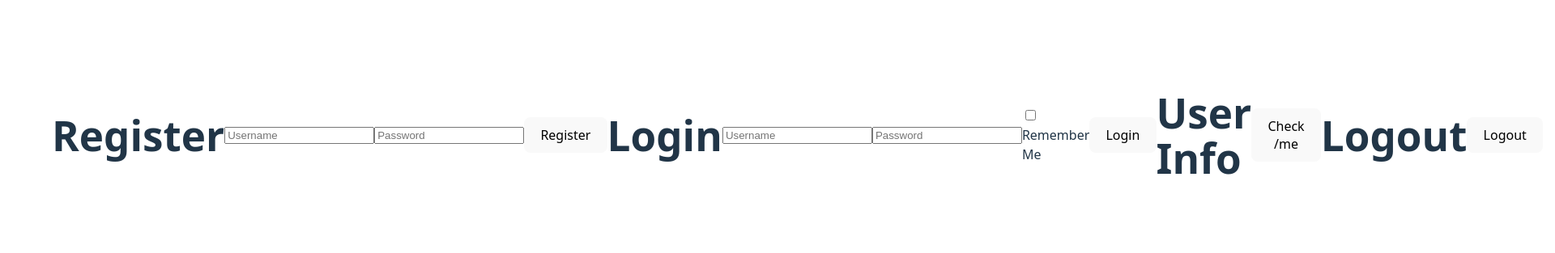
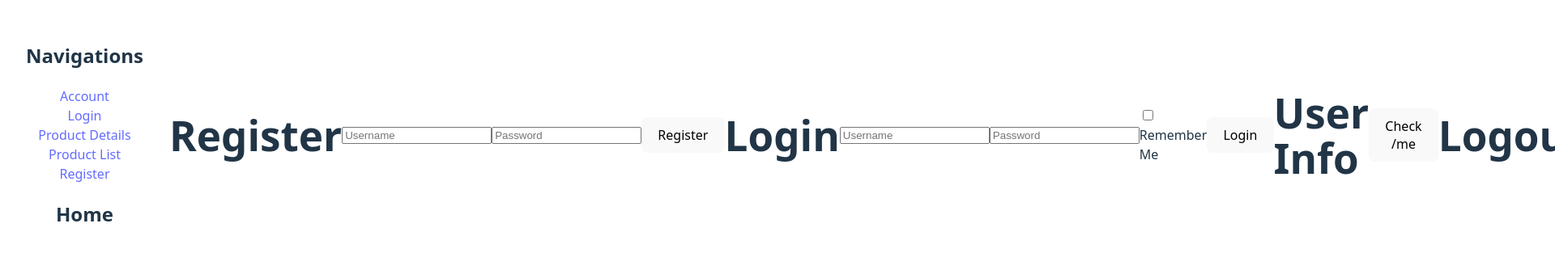
Before and after one commit to KalebMorton/MarketFrontEnd, a React (Vite) app: page / in a window 1280 px wide. Shown: the part 233-546 px from the top of the page at 81% size, 1920 px wide, since content can reach past the window. Built offline with nearby package versions, Linux system fonts and the light colour scheme.

Commit message:
added imports and adjusted routes/links--Dani

```diff
--- a/src/App.jsx
+++ b/src/App.jsx
@@ -3,10 +3,19 @@ import { useNavigate } from 'react-router-dom';
 import './App.css';
 import Navigations from './components/Navigations';
 import Dashboard from './components/Dashboard';
+import Register from './components/Register'
+import Login from './components/Login'
+import Account from './components/Account'
+import ProductDetails from './components/ProductDetails'
+import ProductList from './components/ProductList'
+import Home from './components/Home'
+import {Routes, Route} from 'react-router-dom'
+
 
 function App() {
   const [username, setUsername] = useState('');
   const [password, setPassword] = useState('');
+  const [token, setToken] = useState(null)
   const navigate = useNavigate(); // Enables navigation after login
 
   const handleLogin = async () => {
@@ -52,8 +61,6 @@ function App() {
   }, []);
 
   return (
-
-
     <div>
       <Navigations token={token} setToken={setToken} />
       <Routes>
--- a/src/components/Navigations.jsx
+++ b/src/components/Navigations.jsx
@@ -7,18 +7,21 @@ export default function Navigations(){
 
     return (
         <>
+        <nav>
             <h2>Navigations</h2>
             <div id="navbar">
-                <Link to="/Account">Account</Link>
+                <Link to="/account">Account</Link>
                 <br></br>
-                <Link to="/Login">Login</Link>
+                <Link to="/login">Login</Link>
                 <br></br>
-                <Link to="/ProductDetails">Product Details</Link>
+                <Link to="/productDetails">Product Details</Link>
                 <br></br>
-                <Link to="/ProductList">Product List</Link>
+                <Link to="/productList">Product List</Link>
                 <br></br>
-                <Link to="/Register">Register</Link>
+                <Link to="/register">Register</Link>
             </div>
+        </nav>
+
         </>
     )
 }
```
